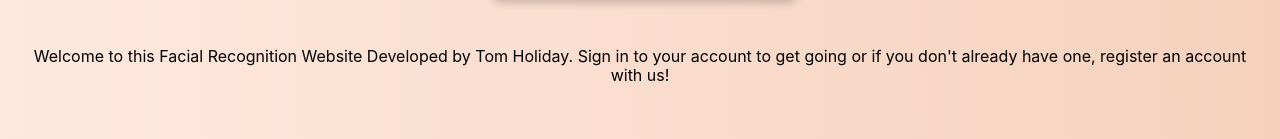
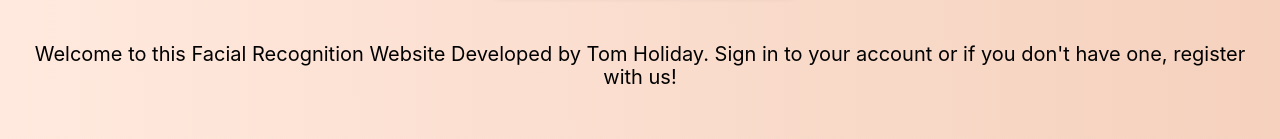
Before and after one commit to TomHolidayUK/Image-Recognition-Front-End, a React (Create React App) app: page / in a window 1280 px wide. Shown: the part 582-721 px from the top of the page. Built offline with nearby package versions, Linux system fonts and the light colour scheme.

Commit message:
31/10/23

```diff
--- a/src/Components/SignIn/SignIn.js
+++ b/src/Components/SignIn/SignIn.js
@@ -122,7 +122,7 @@ class SignIn extends React.Component {
                     </div>
                 </main>
             </article>
-            <p className="f3.5 fw4 ph0 mh0">Welcome to this Facial Recognition Website Developed by Tom Holiday. Sign in to your account to get going or if you don't already have one, register an account with us!</p>
+            <p className="f4 fw4 ph0 mh0">Welcome to this Facial Recognition Website Developed by Tom Holiday. Sign in to your account or if you don't have one, register with us!</p>
             </div>
         );
     }
```
